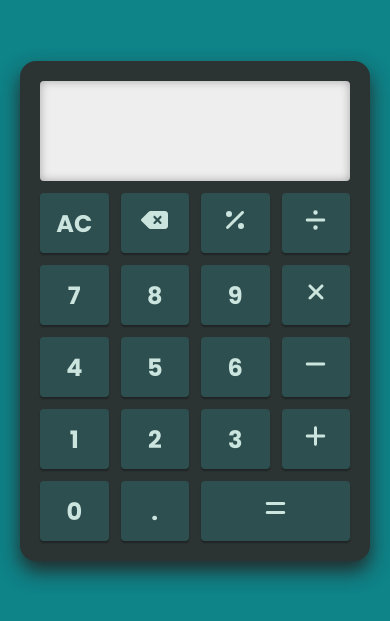
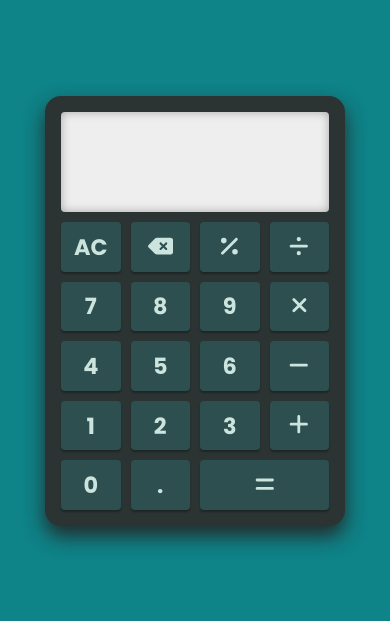
Before and after one commit to mir-akbar/Calculator, a plain HTML site: page index.html in a window 390 px wide. Shown: the part 111-732 px from the top of the page. Drawn offline with Linux system fonts and the light colour scheme.

Commit message:
added responsive widths

```diff
--- a/styles.css
+++ b/styles.css
@@ -25,6 +25,12 @@ button {
     outline: none;
     border: none;
     padding: 0;
+}
+
+svg {
+    vertical-align: middle;
+    fill: var(--text-color);
+    transform: translateY(-1px);
 }
 
 .container {
@@ -84,10 +90,13 @@ button {
     background-color: var(--button-color);
     color: var(--text-color);
     border-radius: 4px;
-    font-size: 1.5rem;
+    font-size: 1.55rem;
     font-weight: 700;
     box-shadow: 0 2px 2px rgba(0, 0, 0, 0.3);
     transition: all 1s cubic-bezier(0.075, 0.82, 0.165, 1);
+    display: flex;
+    align-items: center;
+    justify-content: center;
 }
 
 .btn:hover {
@@ -111,3 +120,42 @@ button {
 #clear:hover, #delete:hover {
     background-color: #FF5733;
 }
+
+/* MEDIA QUERIES */
+/* TABLET MAX-WIDTH: 768px */
+@media screen and (max-width: 768px) {
+    .calculator {
+        width: 300px;
+        height: 450px;
+        grid-gap: 10px;
+        padding: 16px;
+    }
+
+    .btn{
+        font-size: 1.4rem;
+    }
+}
+
+/* MOBILE L MAX-WIDTH: 480px */
+@media screen and (max-width: 480px) {
+    .calculator {
+        width: 300px;
+        height: 430px;
+    }
+}
+
+/* MOBILE M MAX-WIDTH: 375px */
+@media screen and (max-width: 375px) {
+    .calculator {
+        width: 290px;
+        height: 420px;
+    }
+}
+
+/* MOBILE S MAX-WIDTH: 320px */
+@media screen and (max-width: 320px) {
+    .calculator {
+        width: 270px;
+        height: 400px;
+    }
+}
```
